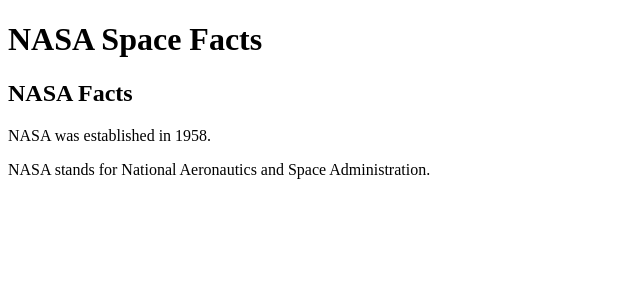
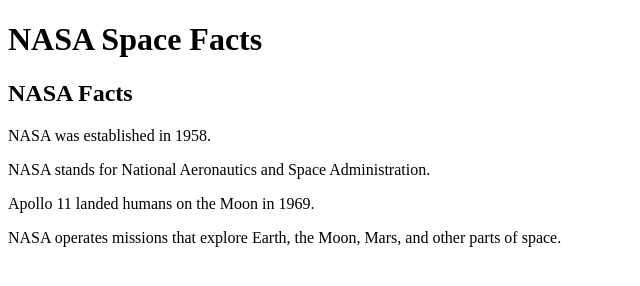
Before and after one commit to 7amdi44/NASA-Space-Facts, a plain HTML site: page index.html in a window 1280 px wide. Shown: the whole page, without its empty margins (0-640 px from the left). Drawn offline with Linux system fonts and the light colour scheme.

Commit message:
Add more NASA information

```diff
--- a/index.html
+++ b/index.html
@@ -14,3 +14,6 @@
 
 </body>
 </html>
+
+<p>Apollo 11 landed humans on the Moon in 1969.</p>
+<p>NASA operates missions that explore Earth, the Moon, Mars, and other parts of space.</p>
```
